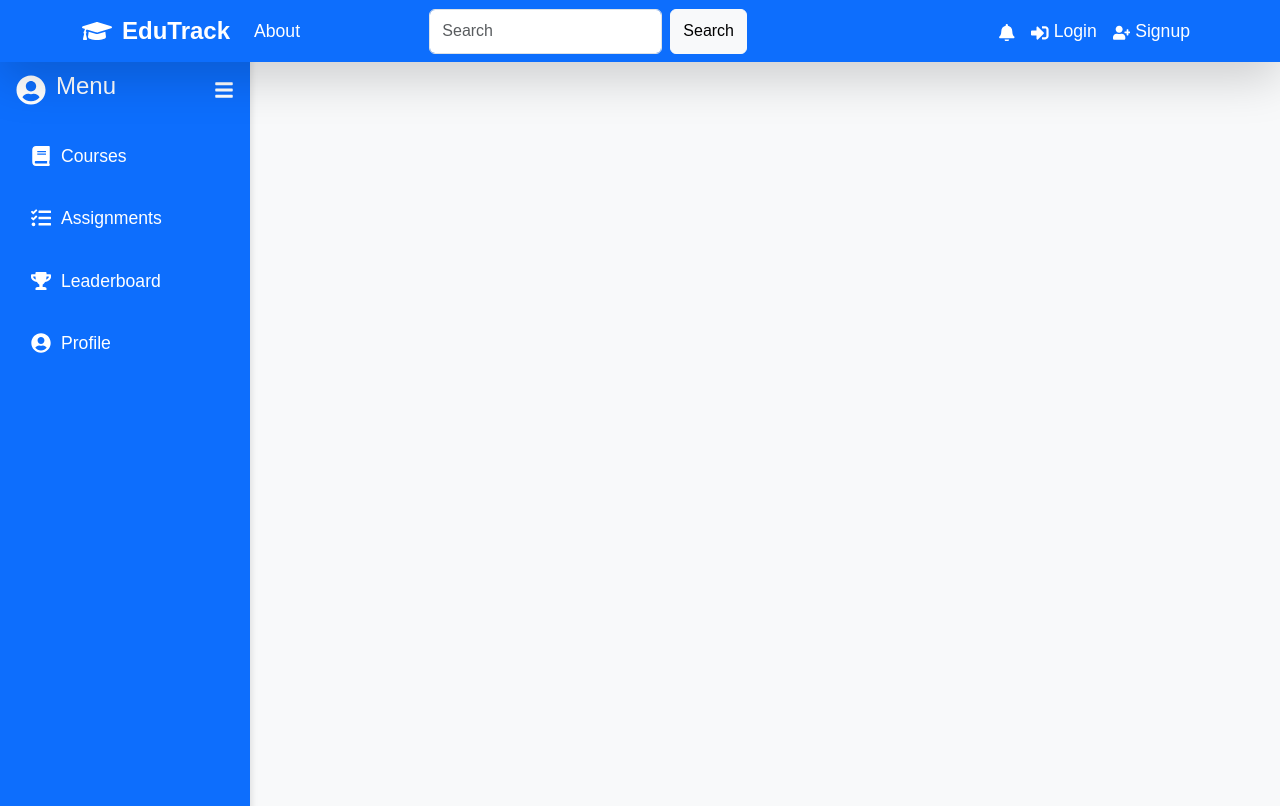
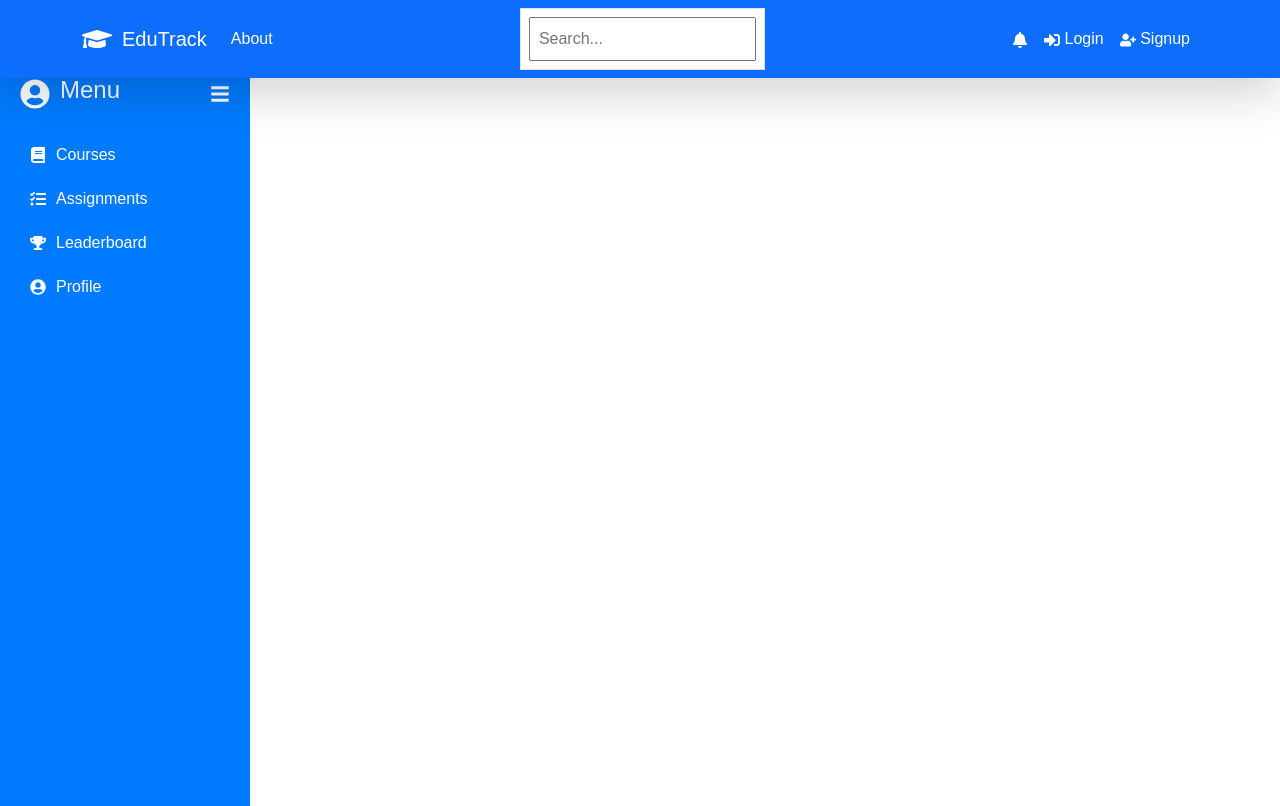
Before and after one commit to Sriramchannamsetty/EduTrack, a React (Vite) app in the folder frontend/: page / in a window 1280 px wide. Built offline with nearby package versions, Linux system fonts and the light colour scheme; no server answers.

Commit message:
frontend

```diff
--- a/frontend/src/App.css
+++ b/frontend/src/App.css
@@ -1,131 +1,84 @@
-/* General Reset */
-body {
+/* Global styles */
+body, html {
   margin: 0;
+  padding: 0;
+  box-sizing: border-box;
   font-family: Arial, sans-serif;
-  background-color: #f8f9fa;
+  overflow: hidden;
+}
+
+.app {
   display: flex;
   flex-direction: column;
   height: 100vh;
 }
 
-/* Navbar Styles */
+/* Navbar styles */
 .navbar {
+  width: 100%;
+  position: fixed;
+  top: 0;
+  left: 0;
+  z-index: 1050;
+  background-color: #007bff;
+  color: white;
   box-shadow: 0px 4px 6px rgba(0, 0, 0, 0.1);
-  z-index: 1050;
-}
-.navbar-brand {
-  font-size: 1.5rem;
-  font-weight: bold;
-  display: flex;
-  align-items: center;
-}
-.navbar-toggler {
-  border: none;
-  outline: none;
-}
-.navbar-toggler:focus {
-  box-shadow: none;
-}
-.nav-link {
-  color: #ffffff;
-  font-size: 1rem;
-  transition: color 0.3s ease-in-out;
-}
-.nav-link:hover {
-  color: #cce5ff;
 }
 
-/* Sidebar Styles */
-.sidebar {
-  background-color: #007bff;
-  color: #ffffff;
-  box-shadow: 2px 0px 6px rgba(0, 0, 0, 0.1);
-  height: calc(100vh - 56px); /* Adjust for navbar height */
-  margin-top: 56px; /* Align below navbar */
-  flex-shrink: 0;
-  z-index: 1040;
-  width: 250px;
-  position: relative; /* Ensure sidebar is part of the layout */
-  transition: width 0.3s ease-in-out;
-}
-.sidebar.closed {
-  width: 0;
-  overflow: hidden;
-}
-.nav-link {
-  font-size: 1.1rem;
-  padding: 10px 15px;
-  border-radius: 4px;
-  transition: background-color 0.3s ease-in-out, transform 0.2s ease;
-}
-.nav-link:hover {
-  background-color: rgba(255, 255, 255, 0.1);
-  transform: translateX(5px);
+/* Content container styles */
+.content-container {
+  display: flex;
+  flex: 1;
+  margin-top: 56px; /* Ensure navbar remains visible */
+  overflow-y: auto; /* Enable scrolling only for content */
+  height: calc(100vh - 56px); /* Ensure content takes full height minus navbar */
 }
 
-/* Content Area */
-.content-wrapper {
-  display: flex;
-  flex-direction: row;
-  flex-grow: 1;
-  height: calc(100vh - 56px);
-  transition: all 0.3s ease-in-out;
-}
-.content {
-  flex-grow: 1;
+/* Sidebar styles */
+.sidebar {
+  height: 100vh;
+  position: fixed;
+  top: 56px; /* Ensures it starts below the navbar */
+  left: 0;
+  background-color: #007bff;
+  color: white;
+  transition: width 0.3s ease-in-out;
+  overflow-x: hidden;
   padding: 20px;
-  overflow-y: auto;
-  display: flex;
-  justify-content: center;
-  align-items: center;
+  z-index: 1040;
 }
 
-/* Responsive Styles */
+.sidebar-open {
+  width: 250px;
+}
+
+.sidebar-closed {
+  width: 60px;
+  padding: 10px;
+}
+
+/* Main content styles */
+.main-content {
+  flex: 1;
+  padding: 20px;
+  transition: margin-left 0.3s ease-in-out;
+  margin-left: 250px;
+  overflow-y: auto; /* Allows scrolling only in the main content */
+  height: calc(100vh - 56px); /* Adjust to fit below navbar */
+}
+
+.sidebar-closed ~ .main-content {
+  margin-left: 60px;
+}
+
 @media (max-width: 768px) {
-  .sidebar {
+  .sidebar-open {
     width: 200px;
   }
-  .content-wrapper.sidebar-closed .content {
-    margin-left: 0;
+  .sidebar-closed {
+    width: 0;
   }
-  .nav-link {
-    font-size: 1rem;
-  }
-}
-
-@media (max-width: 576px) {
-  .sidebar {
-    width: 0;
-    position: relative;
-    transition: width 0.3s ease-in-out;
-  }
-  .content-wrapper.sidebar-closed .content {
+  .sidebar-closed ~ .main-content {
     margin-left: 0;
   }
 }
-
-/* Toggle Button Styles */
-.toggle-button {
-  background-color: #007bff;
-  color: white;
-  border: none;
-  border-radius: 50%;
-  width: 40px;
-  height: 40px;
-  display: flex;
-  align-items: center;
-  justify-content: center;
-  box-shadow: 0px 4px 6px rgba(0, 0, 0, 0.1);
-  transition: background-color 0.3s ease, transform 0.2s ease;
-}
-.toggle-button:hover {
-  background-color: #0056b3;
-  transform: scale(1.1);
-}
-.loading-container {
-  display: flex;
-  align-items: center;
-  justify-content: center;
-  height: 100%;
-  text-align: center;
-}
--- a/frontend/src/App.jsx
+++ b/frontend/src/App.jsx
@@ -1,21 +1,25 @@
+import React, { useState, useContext } from "react";
 import { Outlet } from "react-router-dom";
 import Navbar from "./components/Navbar";
 import Sidebar from "./components/Sidebar";
-import "./App.css"; // Import styles
-
+import { Spinner } from "react-bootstrap";
 import { AuthUser } from "../store/Auth-store";
-import { useContext } from "react";
-import { Spinner } from "react-bootstrap";
+import "./App.css";
 
 const App = () => {
+  const [isSidebarOpen, setIsSidebarOpen] = useState(true);
   const { loading } = useContext(AuthUser);
 
+  const toggleSidebar = () => {
+    setIsSidebarOpen(!isSidebarOpen);
+  };
+
   return (
-    <div className="app-container">
+    <div className="app">
       <Navbar />
-      <div className="content-wrapper">
-        <Sidebar />
-        <main className="content">
+      <div className="content-container">
+        <Sidebar isOpen={isSidebarOpen} toggleSidebar={toggleSidebar} />
+        <div className={`main-content ${isSidebarOpen ? "sidebar-open" : "sidebar-closed"}`}>
           {loading ? (
             <div className="loading-container">
               <Spinner animation="border" variant="primary" />
@@ -24,7 +28,7 @@
           ) : (
             <Outlet />
           )}
-        </main>
+        </div>
       </div>
     </div>
   );
--- a/frontend/src/components/CourseList.jsx
+++ b/frontend/src/components/CourseList.jsx
@@ -39,7 +39,7 @@
       if(!user)return;
       navigate("/join",{state:{userId:user._id,courseId}});
   }
-   console.log(user.courses);
+
   return (
     <div className="container mt-5">
       <h2 className="mb-4">Courses</h2>
--- /dev/null
+++ b/frontend/src/components/Navbar.css
@@ -0,0 +1,24 @@
+/* Navbar Styles */
+.navbar {
+    width: 100%;
+    position: fixed;
+    top: 0;
+    left: 0;
+    z-index: 1050;
+    background-color: #007bff;
+    color: white;
+    box-shadow: 0px 4px 6px rgba(0, 0, 0, 0.1);
+  }
+
+  .navbar .nav-link {
+    color: white !important;
+  }
+
+  .navbar .nav-link:hover {
+    background: rgba(255, 255, 255, 0.2);
+    border-radius: 5px;
+  }
+
+  .navbar .nav-icon {
+    margin-right: 8px;
+  }
--- a/frontend/src/components/Navbar.jsx
+++ b/frontend/src/components/Navbar.jsx
@@ -1,10 +1,8 @@
-import React from "react";
+import React, { useContext } from "react";
 import {
   Navbar,
   Nav,
   Container,
-  Form,
-  FormControl,
   Button,
   Spinner,
 } from "react-bootstrap";
@@ -18,22 +16,15 @@
   FaUserCircle,
 } from "react-icons/fa";
 import "bootstrap/dist/css/bootstrap.min.css";
-import { motion } from "framer-motion";
 import { AuthUser } from "../../store/Auth-store";
-import { useContext } from "react";
-
+import SearchBox from "./SearchBox";
+import "./Navbar.css";
 const EduTrackNavbar = () => {
   const { user, loading, logout } = useContext(AuthUser);
   const isLoggedIn = user ? true : false;
   const role = user?.role || "guest";
 
-  const navVariants = {
-    hidden: { opacity: 0, y: -50 },
-    visible: { opacity: 1, y: 0, transition: { duration: 0.5 } },
-  };
-
   return (
-    <motion.div variants={navVariants} initial="hidden" animate="visible">
     <Navbar bg="primary" variant="dark" expand="lg" className="shadow-lg">
       <Container>
         <Navbar.Brand href="/" className="d-flex align-items-center">
@@ -59,15 +50,7 @@
                   <Nav.Link href="/browse-courses">Browse Courses</Nav.Link>
                 ) : null}
               </Nav>
-                <Form className="d-flex me-auto">
-                  <FormControl
-                    type="search"
-                    placeholder="Search"
-                    className="me-2"
-                    aria-label="Search"
-                  />
-                  <Button variant="light">Search</Button>
-                </Form>
+              <SearchBox />
               <Nav className="ms-auto">
                 <Nav.Link href="/notifications">
                   <FaBell />
@@ -101,7 +84,6 @@
         </Navbar.Collapse>
       </Container>
     </Navbar>
-    </motion.div>
   );
 };
 
--- /dev/null
+++ b/frontend/src/components/SearchBox.jsx
@@ -0,0 +1,26 @@
+import React, { useState } from "react";
+
+const SearchBox = ({ placeholder = "Search...", onSearch }) => {
+  const [query, setQuery] = useState("");
+
+  const handleChange = (e) => {
+    setQuery(e.target.value);
+    if (onSearch) {
+      onSearch(e.target.value);
+    }
+  };
+
+  return (
+    <div className="w-full max-w-md p-2 border rounded-lg flex items-center bg-white shadow-md">
+      <input
+        type="text"
+        value={query}
+        onChange={handleChange}
+        placeholder={placeholder}
+        className="w-full p-2 outline-none text-gray-700"
+      />
+    </div>
+  );
+};
+
+export default SearchBox;
--- a/frontend/src/components/Sidebar.jsx
+++ b/frontend/src/components/Sidebar.jsx
@@ -1,21 +1,10 @@
-import React, { useState } from "react";
-import { FaBook, FaTasks, FaTrophy, FaUserCircle, FaBars } from "react-icons/fa";
+import React from "react";
+import { Link } from "react-router-dom";
 import { motion } from "framer-motion";
-import "bootstrap/dist/css/bootstrap.min.css";
-import { Link } from "react-router";
+import { FaBars, FaBook, FaTasks, FaTrophy, FaUserCircle } from "react-icons/fa";
+import "./Sidebar.css";
 
-const Sidebar = () => {
-  const [isOpen, setIsOpen] = useState(true);
-
-  const sidebarVariants = {
-    open: { x: 0, transition: { type: "spring", stiffness: 300 } },
-    closed: { x: "-100%", transition: { type: "spring", stiffness: 300 } },
-  };
-
-  const toggleSidebar = () => {
-    setIsOpen(!isOpen);
-  };
-
+const Sidebar = ({ isOpen, toggleSidebar }) => {
   return (
     <>
       {!isOpen && (
@@ -28,38 +17,32 @@
         </button>
       )}
       <motion.div
-        className="sidebar bg-primary text-white d-flex flex-column p-3"
-        initial="open"
-        animate={isOpen ? "open" : "closed"}
-        variants={sidebarVariants}
-        style={{
-          width: "250px",
-          height: "100vh",
-          position: "fixed",
-          top: 0,
-          left: 0,
-          zIndex: 1040,
-        }}
+        className={`sidebar ${isOpen ? "sidebar-open" : "sidebar-closed"}`}
+        initial={{ width: isOpen ? "250px" : "60px" }}
+        animate={{ width: isOpen ? "250px" : "60px" }}
+        transition={{ duration: 0.3 }}
       >
-        <div className="sidebar-header mb-4 d-flex align-items-center justify-content-between">
-          <div className="d-flex align-items-center">
-            <FaUserCircle size={30} style={{ marginRight: "10px" }} />
-            <h4>Menu</h4>
-          </div>
+        <div className="sidebar-header">
+          {isOpen && (
+            <div className="d-flex align-items-center">
+              <FaUserCircle size={30} style={{ marginRight: "10px" }} />
+              <h4>Menu</h4>
+            </div>
+          )}
           <FaBars size={20} style={{ cursor: "pointer" }} onClick={toggleSidebar} />
         </div>
         <nav className="nav flex-column">
-          <Link to="/courses" className="nav-link text-white d-flex align-items-center mb-3">
-            <FaBook size={20} style={{ marginRight: "10px" }} /> Courses
+          <Link to="/courses" className="nav-link">
+            <FaBook /> {isOpen && "Courses"}
           </Link>
-          <Link to="/assignments" className="nav-link text-white d-flex align-items-center mb-3">
-            <FaTasks size={20} style={{ marginRight: "10px" }} /> Assignments
+          <Link to="/assignments" className="nav-link">
+            <FaTasks /> {isOpen && "Assignments"}
           </Link>
-          <Link to="/leaderboard" className="nav-link text-white d-flex align-items-center mb-3">
-            <FaTrophy size={20} style={{ marginRight: "10px" }} /> Leaderboard
+          <Link to="/leaderboard" className="nav-link">
+            <FaTrophy /> {isOpen && "Leaderboard"}
           </Link>
-          <Link to="/profile" className="nav-link text-white d-flex align-items-center mb-3">
-            <FaUserCircle size={20} style={{ marginRight: "10px" }} /> Profile
+          <Link to="/profile" className="nav-link">
+            <FaUserCircle /> {isOpen && "Profile"}
           </Link>
         </nav>
       </motion.div>
--- a/frontend/src/components/joinForm.jsx
+++ b/frontend/src/components/joinForm.jsx
@@ -24,7 +24,7 @@
       }
 
       const data = await res.json();
-      console.log(data);
+
       await getMe();
 
       navigate("/specific", { state: { userId: userid, courseId: courseid } });
--- /dev/null
+++ b/frontend/src/components/sidebar.css
@@ -0,0 +1,64 @@
+/* Sidebar Styles */
+.sidebar {
+    height: 100vh;
+    position: fixed;
+    top: 56px; /* Below Navbar */
+    left: 0;
+    background-color: #007bff;
+    color: white;
+    transition: width 0.3s ease-in-out;
+    overflow-x: hidden;
+    padding: 20px;
+    z-index: 1040;
+  }
+
+  .sidebar-open {
+    width: 250px;
+  }
+
+  .sidebar-closed {
+    width: 60px;
+    padding: 10px;
+  }
+
+  .sidebar .nav-link {
+    color: white;
+    display: flex;
+    align-items: center;
+    padding: 10px;
+    text-decoration: none;
+    transition: background 0.3s;
+  }
+
+  .sidebar .nav-link:hover {
+    background: rgba(255, 255, 255, 0.2);
+    border-radius: 5px;
+  }
+
+  .sidebar .nav-link svg {
+    margin-right: 10px;
+  }
+
+  .sidebar-header {
+    display: flex;
+    align-items: center;
+    justify-content: space-between;
+    margin-bottom: 20px;
+  }
+
+  .toggle-button {
+    position: fixed;
+    top: 10px;
+    left: 10px;
+    z-index: 1050;
+  }
+
+  @media (max-width: 768px) {
+    .sidebar-open {
+      width: 200px;
+    }
+
+    .sidebar-closed {
+      width: 0;
+    }
+  }
```
Lines whose indentation alone changed are shown as unchanged.
